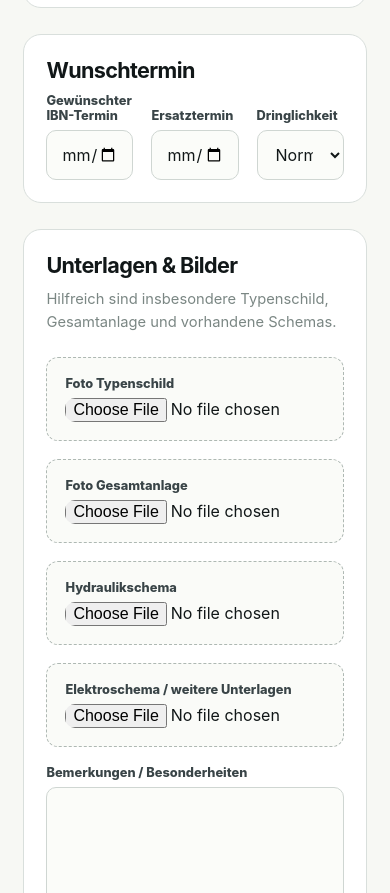
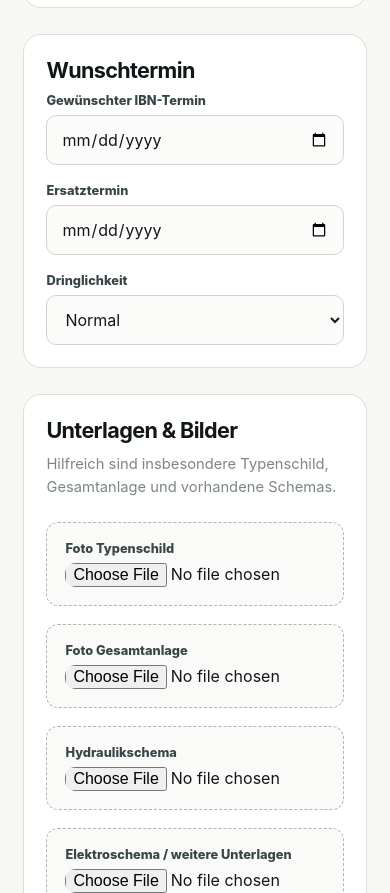
Before and after one commit to Swiss96/Heatiq, a website: page public/inbetriebnahme.html in a window 390 px wide. Shown: the part 5072-5965 px from the top of the page. Drawn offline with Linux system fonts and the light colour scheme.

Commit message:
Update forms.css

```diff
--- a/public/forms.css
+++ b/public/forms.css
@@ -112,3 +112,9 @@ textarea{min-height:130px;resize:vertical}
   .privacy{margin:0}
   .submit-btn{width:100%}
 }
+/* Wunschtermin – Mobile */
+@media (max-width: 700px) {
+  .appointment-grid {
+    grid-template-columns: 1fr !important;
+  }
+}
```
